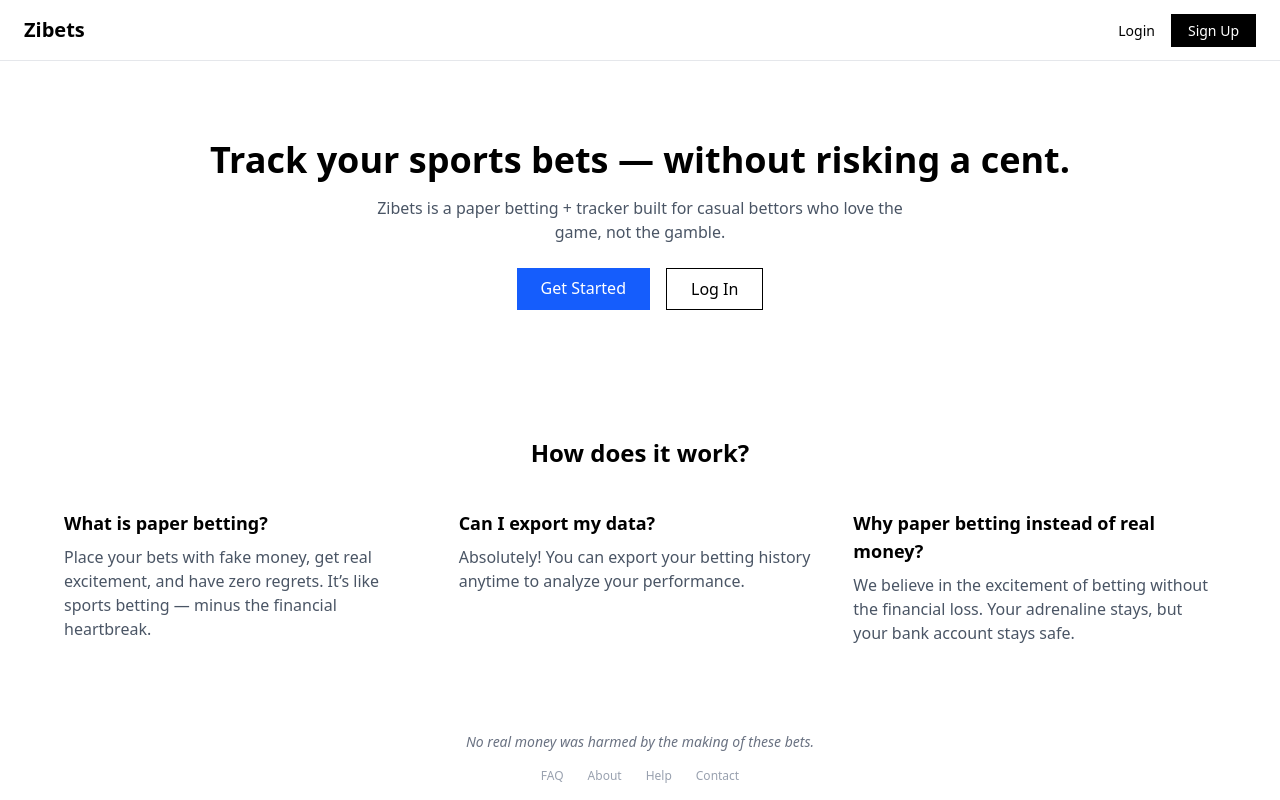
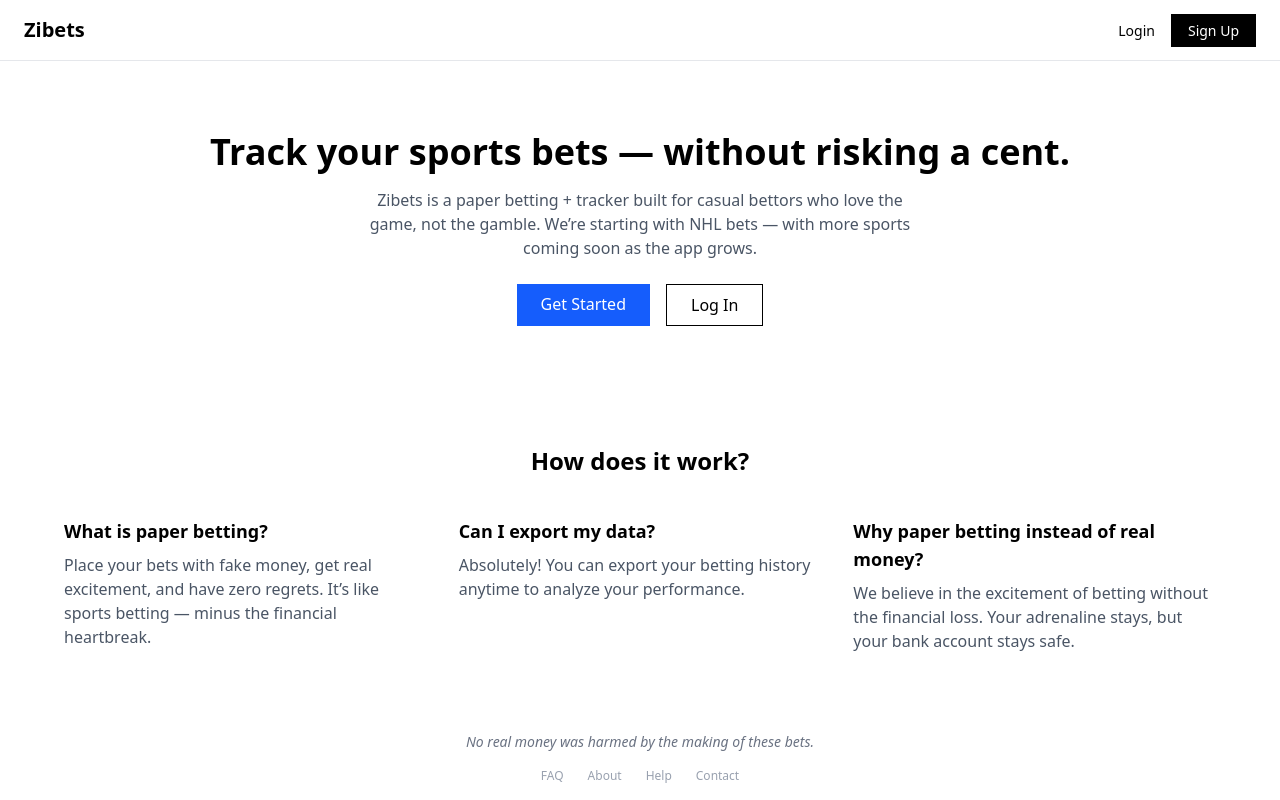
Before and after one commit to zipage/zibets_official-v2, a React (Vite) app: page / in a window 1280 px wide. Built offline with nearby package versions, Linux system fonts and the light colour scheme; no server answers.

Commit message:
Changed the starting zibet currency amount from %50,000 > $5,000

```diff
--- a/index.html
+++ b/index.html
@@ -4,7 +4,7 @@
     <meta charset="UTF-8" />
     <link rel="icon" type="image/svg+xml" href="/vite.svg" />
     <meta name="viewport" content="width=device-width, initial-scale=1.0" />
-    <title>Zibets - Paper Betting</title>
+    <title>Zibets - Paper Sports Betting</title>
   </head>
   <body>
     <div id="root"></div>
--- a/src/components/Dashboard.jsx
+++ b/src/components/Dashboard.jsx
@@ -57,7 +57,7 @@ function Dashboard({ user }) {
       });
 
       const roi = totalStake > 0 ? ((totalProfit / totalStake) * 100).toFixed(1) : 0;
-      const startingZibets = 50000;
+      const startingZibets = 5000; // the amount of zibet currency users have -- made change this where they can choose their increments later on
 
       setStats({
         totalBets,
--- a/src/components/Home.jsx
+++ b/src/components/Home.jsx
@@ -15,7 +15,7 @@ function Home() {
       {/* Hero Section */}
       <header className="text-center px-6 py-10">
         <h2 className="text-3xl sm:text-4xl font-bold mb-4">Track your sports bets — without risking a cent.</h2>
-        <p className="text-gray-600 max-w-xl mx-auto mb-6">Zibets is a paper betting + tracker built for casual bettors who love the game, not the gamble.</p>
+        <p className="text-gray-600 max-w-xl mx-auto mb-6">Zibets is a paper betting + tracker built for casual bettors who love the game, not the gamble. We’re starting with NHL bets — with more sports coming soon as the app grows.</p>
         <div className="flex justify-center gap-4">
           <Link to="/signup" className="bg-blue-600 text-white px-6 py-2 font-medium hover:bg-blue-700 transition">Get Started</Link>
           <Link to="/login" className="border border-black px-6 py-2 font-medium hover:bg-gray-100 transition">Log In</Link>
```
